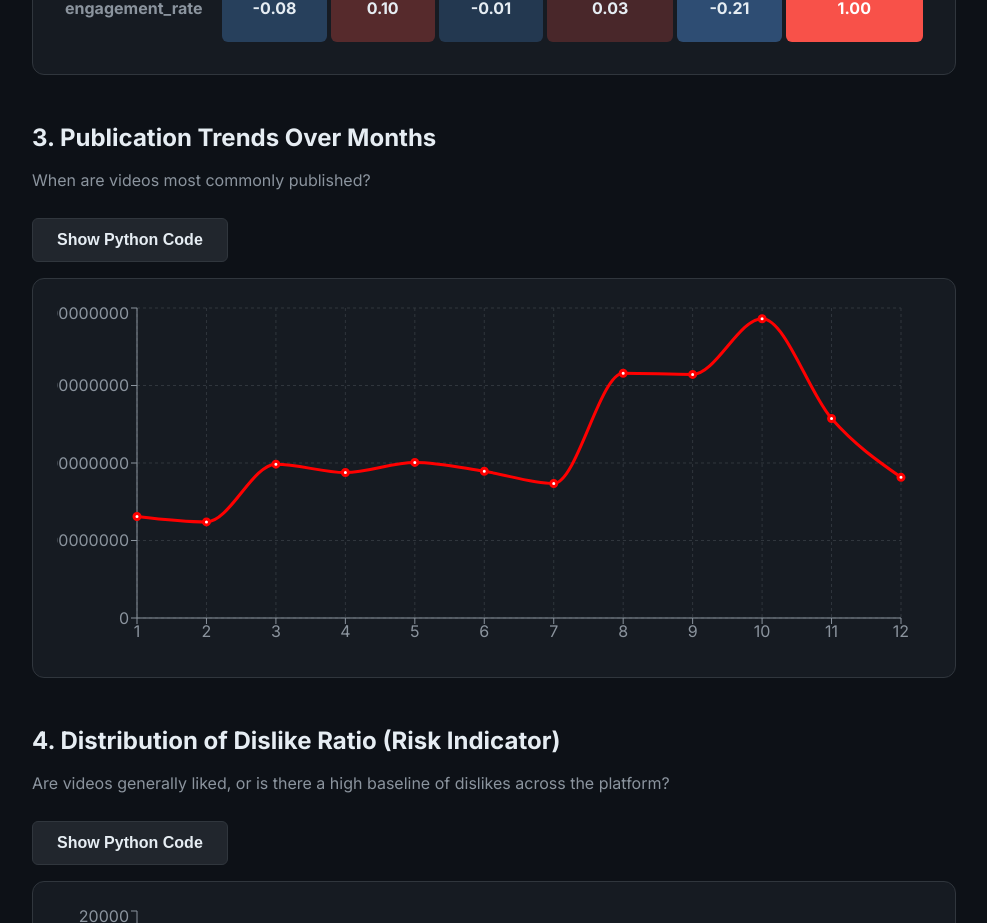
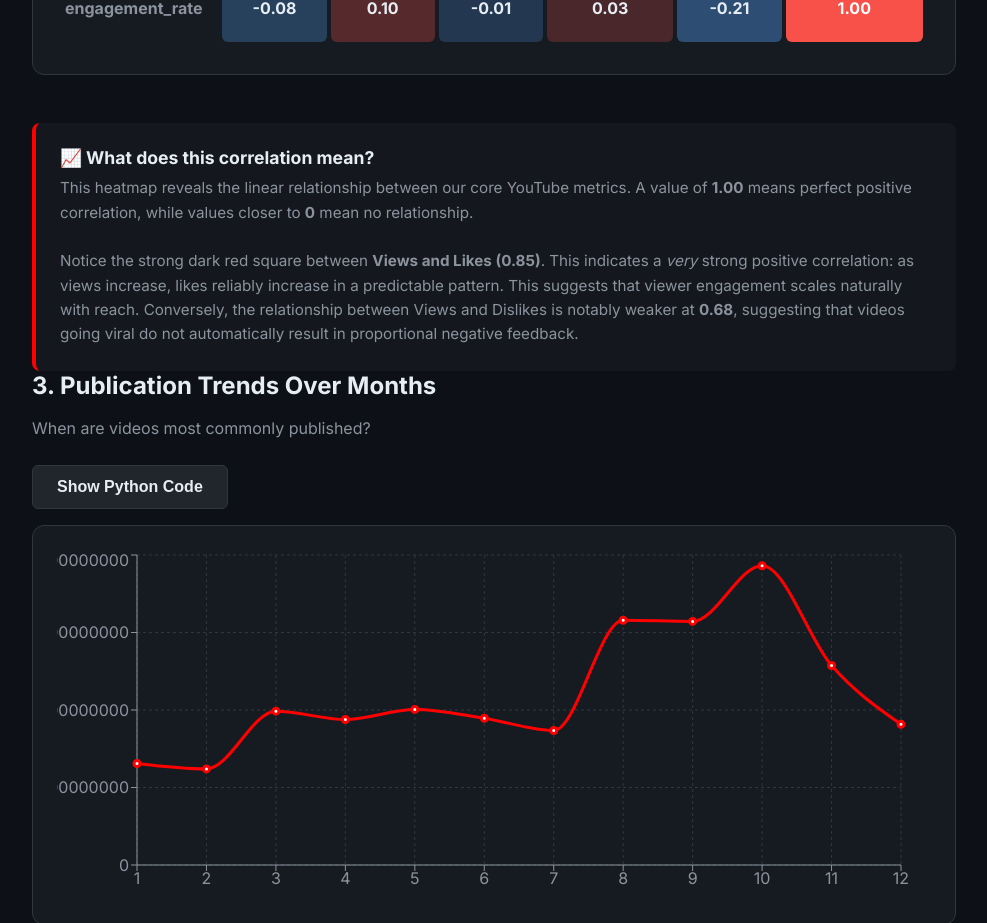
Before and after one commit to BankimKamila185/YouTube-Dislikes-Dataset, a React (Vite) app in the folder frontend-react/: page /dashboard/eda in a window 1280 px wide. Shown: the part 1380-2303 px from the top of the page, without its empty margins (276-1263 px from the left). Built offline with nearby package versions, Linux system fonts and the light colour scheme.

Commit message:
Added detailed analytical breakdown to Correlation Matrix in Eda.jsx

```diff
--- a/frontend-react/src/components/Eda.jsx
+++ b/frontend-react/src/components/Eda.jsx
@@ -179,6 +179,14 @@ kmeans = KMeans(n_clusters = 3, random_state = 42)
                         ))}
                     </div>
                 </div>
+
+                <div className="explanation-block" style={{ marginTop: '1.5rem', padding: '1.5rem', backgroundColor: 'rgba(255, 255, 255, 0.03)', borderRadius: '8px', borderLeft: '4px solid var(--accent-red)' }}>
+                    <h3 style={{ marginTop: 0, marginBottom: '0.5rem', color: 'var(--text-primary)', fontSize: '1.1rem' }}>📈 What does this correlation mean?</h3>
+                    <p style={{ color: 'var(--text-secondary)', lineHeight: '1.6', fontSize: '0.95rem', margin: 0 }}>
+                        This heatmap reveals the linear relationship between our core YouTube metrics. A value of <strong>1.00</strong> means perfect positive correlation, while values closer to <strong>0</strong> mean no relationship.<br /><br />
+                        Notice the strong dark red square between <strong>Views and Likes (0.85)</strong>. This indicates a <em>very</em> strong positive correlation: as views increase, likes reliably increase in a predictable pattern. This suggests that viewer engagement scales naturally with reach. Conversely, the relationship between Views and Dislikes is notably weaker at <strong>0.68</strong>, suggesting that videos going viral do not automatically result in proportional negative feedback.
+                    </p>
+                </div>
             </div>
 
             {/* Section 3 */}
```
